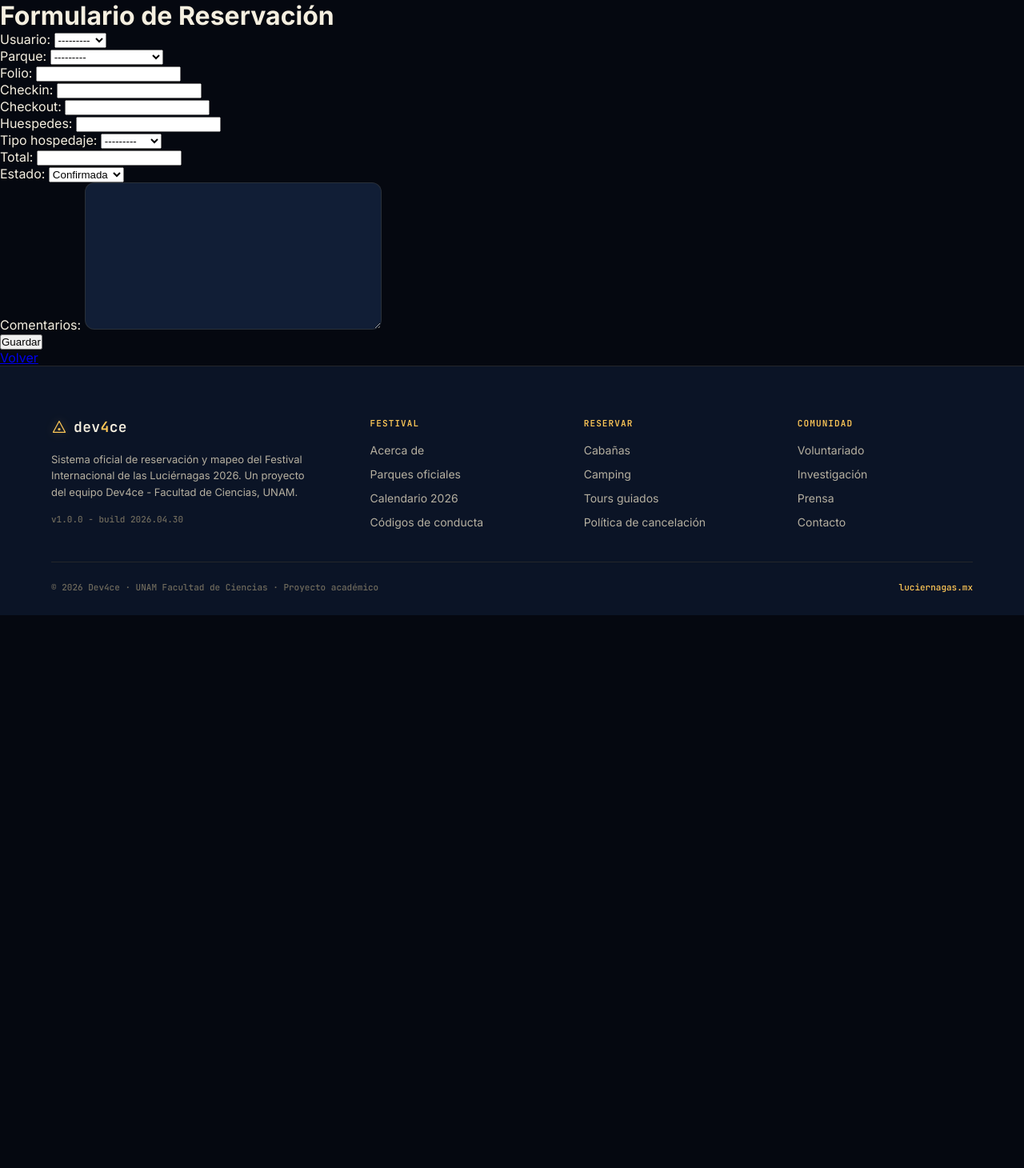
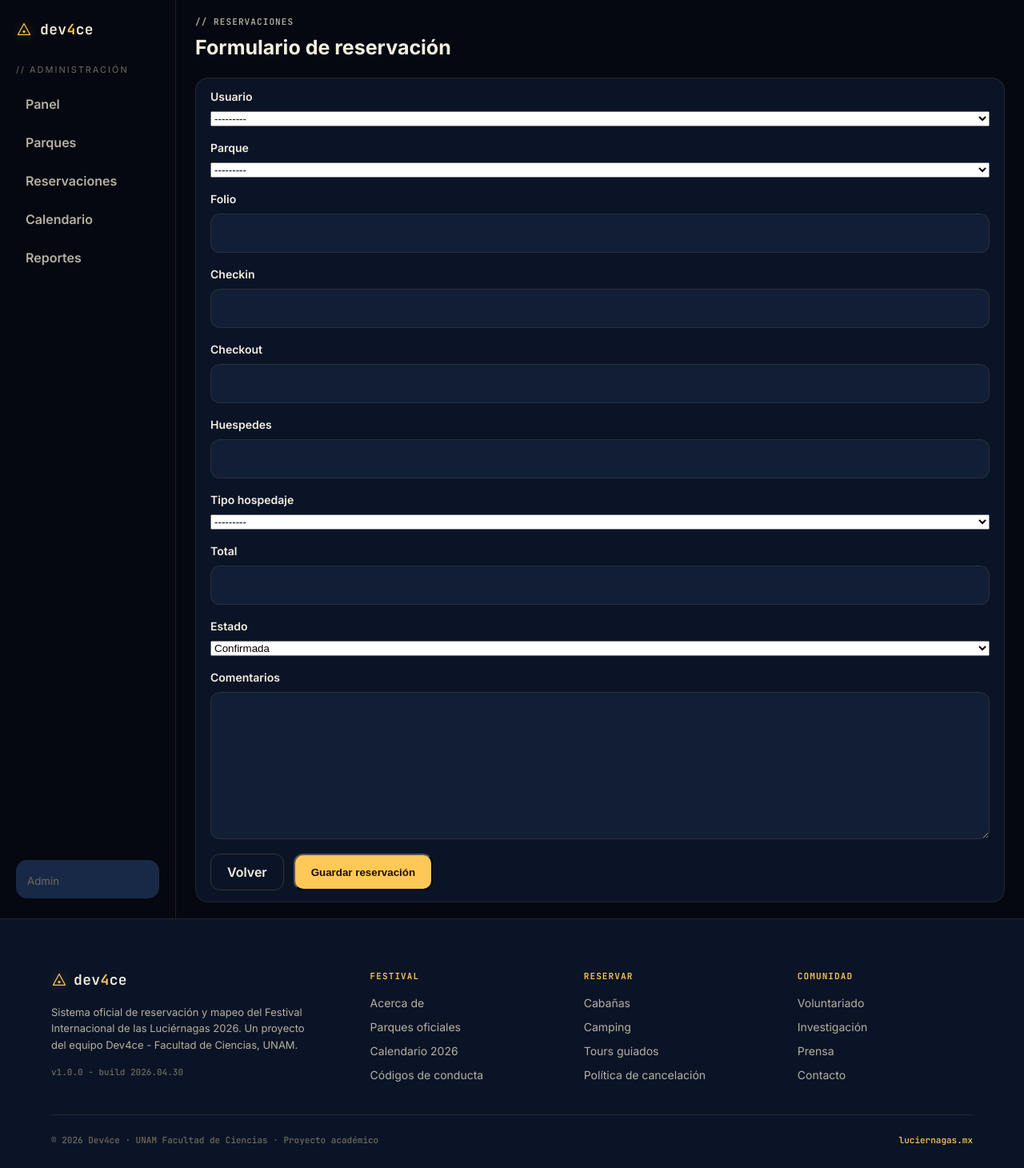
Before and after one commit to Xpartiel/Dev4ce, a Django app: page /cliente/admin-reservaciones/crear/ in a window 1280 px wide. Shown: the part 72-1532 px from the top of the page at 80% size. Before the commit the page ends 841 px from the top, so only its background shows below. Run offline with Django 5.2, Linux system fonts and the light colour scheme; a user stored in the database is signed in; data comes from the database, SQL or seed files in the repository; tables that the repository leaves empty hold one stand-in row (values such as "Sample post"); parts of the project's set-up code (start-up, migrations or seed data) failed here and were passed over.

Commit message:
Actualizar panel y formulario de reservaciones
- Se retiraron botones de nueva reservación, exportar CSV, filtros y rango de fechas.
- Se agregaron columnas de usuario y correo en la lista global.
- Se actualizó el estilo del formulario de reservación.

```diff
--- a/apps/reservaciones/templates/reservaciones/reservacion_form.html
+++ b/apps/reservaciones/templates/reservaciones/reservacion_form.html
@@ -4,22 +4,71 @@
 
 {% block content %}
 
-<h1>Formulario de Reservación</h1>
+<section class="admin-layout">
 
-<form method="post">
+    {% include "reservaciones/_admin_sidebar.html" %}
 
-    {% csrf_token %}
+    <main class="admin-content">
 
-    {{ form.as_p }}
+        <div class="admin-header">
 
-    <button type="submit">
-        Guardar
-    </button>
+            <div>
+                <p class="section-label">// Reservaciones</p>
+                <h1>Formulario de reservación</h1>
+            </div>
 
-</form>
+        </div>
 
-<a href="{% url 'admin_reservaciones' %}">
-    Volver
-</a>
+        <article class="admin-panel">
+
+            <form method="post" class="admin-form">
+
+                {% csrf_token %}
+
+                {% for field in form %}
+
+                <div class="form-group">
+
+                    <label for="{{ field.id_for_label }}">
+                        {{ field.label }}
+                    </label>
+
+                    {{ field }}
+
+                    {% if field.help_text %}
+                    <small class="form-help">
+                        {{ field.help_text }}
+                    </small>
+                    {% endif %}
+
+                    {% for error in field.errors %}
+                    <p class="form-error">
+                        {{ error }}
+                    </p>
+                    {% endfor %}
+
+                </div>
+
+                {% endfor %}
+
+                <div class="admin-actions">
+
+                    <a href="{% url 'admin_reservaciones' %}" class="btn btn-secondary">
+                        Volver
+                    </a>
+
+                    <button type="submit" class="btn btn-primary">
+                        Guardar reservación
+                    </button>
+
+                </div>
+
+            </form>
+
+        </article>
+
+    </main>
+
+</section>
 
 {% endblock %}
```
Also changed, not shown: apps/reservaciones/templates/reservaciones/admin_reservaciones.html (+49 -14 lines).
